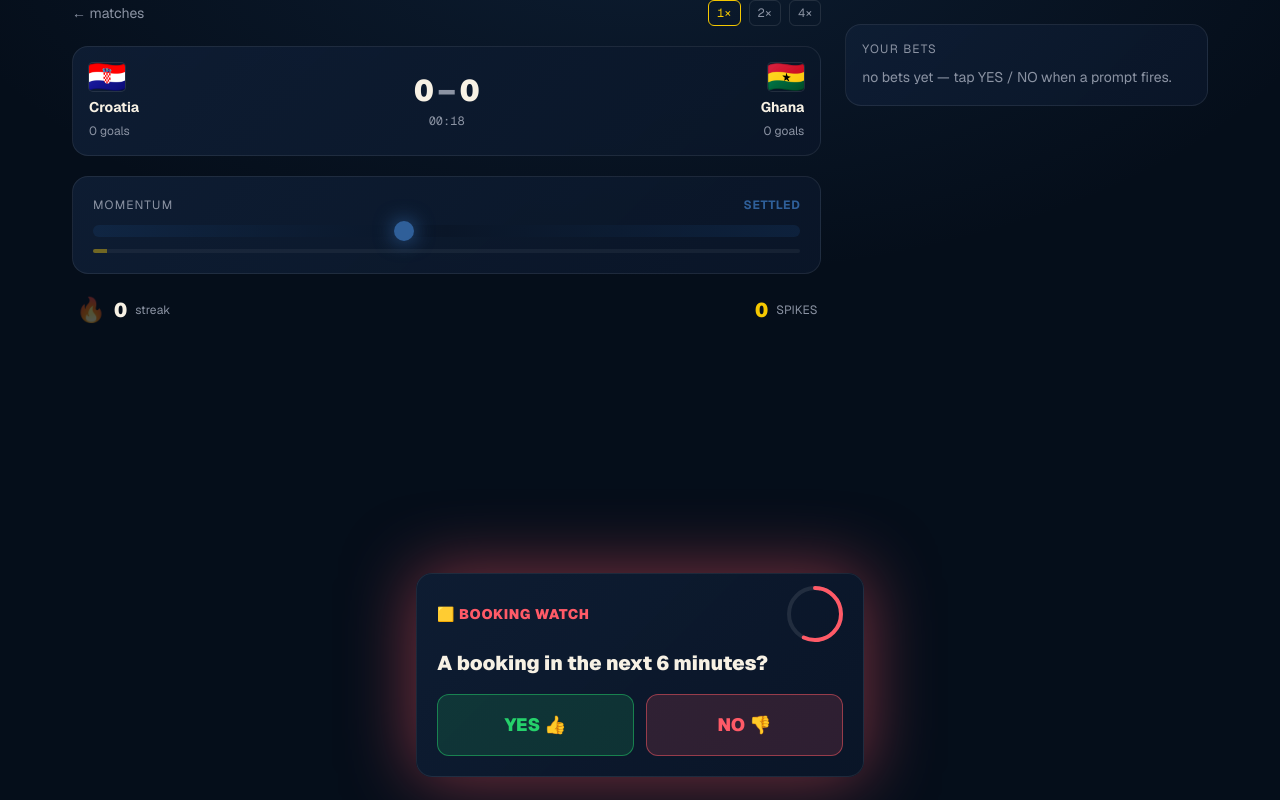
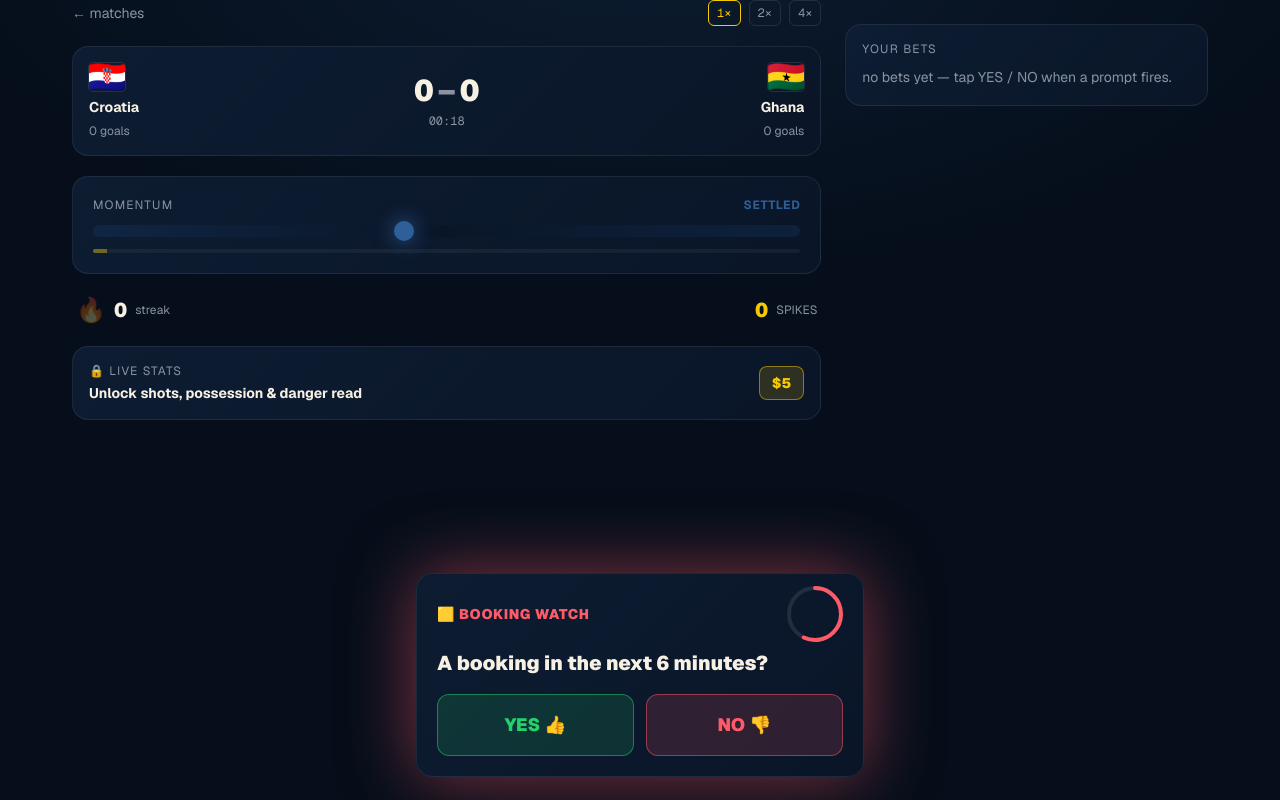
Before and after one commit to cnpierrepapi/spikelines, a Next.js app: page /match/17588245 in a window 1280 px wide. Built offline with nearby package versions, Linux system fonts and the light colour scheme.

Commit message:
Spikelines loop P3: $5 stat overlay (shots/possession), gated + unlock stub

```diff
--- a/app/live/[fid]/page.tsx
+++ b/app/live/[fid]/page.tsx
@@ -3,7 +3,7 @@
 import Link from "next/link";
 import { useParams } from "next/navigation";
 import { useEffect, useRef, useState, useCallback } from "react";
-import { recordBet, addBalance, hasPlayed, markPlayed, getBalance, streakSaveCost, buyStreakSave } from "@/lib/store";
+import { recordBet, addBalance, hasPlayed, markPlayed, getBalance, streakSaveCost, buyStreakSave, isPaid, setPaid as persistPaid } from "@/lib/store";
 import { celebrateFrom } from "@/lib/celebrate";
 import { type MarketKind, type Side, type Trigger, pickMarket, pickWindow, marketMatches, marketQuestion, marketLabel, marketHeader } from "@/lib/markets";
 
@@ -49,9 +49,12 @@ export default function LiveMatch() {
   const [graduated, setGraduated] = useState(false);
   const [blocked, setBlocked] = useState(false); // one-shot: already played this match
   const [saveOffer, setSaveOffer] = useState<{ cost: number; streak: number } | null>(null);
+  const [paid, setPaidState] = useState(false); // $5 premium (stat overlay)
+  const [stats, setStats] = useState({ s1: 0, s2: 0, poss1: 0, poss2: 0 });
 
   useEffect(() => {
     if (hasPlayed(fid)) setBlocked(true);
+    setPaidState(isPaid());
   }, [fid]);
   // SPIKES shown = the persistent wallet balance (so spends/earns are real).
   useEffect(() => {
@@ -72,6 +75,7 @@ export default function LiveMatch() {
   const saveOfferRef = useRef<{ cost: number; streak: number } | null>(null);
   saveOfferRef.current = saveOffer;
   const bonusAwarded = useRef(false);
+  const statsRef = useRef({ s1: 0, s2: 0, poss1: 0, poss2: 0 });
 
   const teamName = useCallback((side: 1 | 2) => (side === 2 ? entryRef.current?.p2 : entryRef.current?.p1) ?? (side === 2 ? "Away" : "Home"), []);
 
@@ -181,6 +185,8 @@ export default function LiveMatch() {
       if (ev.t === "momentum") {
         setTier(ev.tier);
         setAttacker(ev.participant);
+        if (ev.participant === 1) statsRef.current.poss1++; else statsRef.current.poss2++;
+        setStats({ ...statsRef.current });
       } else if (ev.t === "chance") {
         // Spike the meter to the attacking side, then offer a side-framed call.
         // high_danger bypasses the routine cooldown so a sudden chance always asks.
@@ -211,7 +217,11 @@ export default function LiveMatch() {
         const sigKind: MarketKind = ev.kind === "yellow" || ev.kind === "red" ? "booking" : ev.kind;
         settle({ kind: sigKind, side });
       } else if (ev.t === "event") {
-        if (ev.kind === "shot") addEvent("👟", `Shot — ${teamName(ev.side === 2 ? 2 : 1)}`);
+        if (ev.kind === "shot") {
+          addEvent("👟", `Shot — ${teamName(ev.side === 2 ? 2 : 1)}`);
+          if ((ev.side === 2 ? 2 : 1) === 1) statsRef.current.s1++; else statsRef.current.s2++;
+          setStats({ ...statsRef.current });
+        }
         settle({ kind: ev.kind, side: ev.side === 2 ? 2 : 1 });
       } else if (ev.t === "feed") {
         if (ev.kind === "penalty") addEvent("🥅", "Penalty awarded");
@@ -297,6 +307,8 @@ export default function LiveMatch() {
                 </div>
               </div>
             )}
+
+            <StatsOverlay paid={paid} stats={stats} p1={entry?.p1 ?? "Home"} p2={entry?.p2 ?? "Away"} onUnlock={() => { persistPaid(true); setPaidState(true); }} />
           </div>
 
           <aside className="lg:col-span-1 mt-5 lg:mt-0">
@@ -345,6 +357,38 @@ function Team({ name, iso, goals, active, right }: { name: string; iso?: string;
       {iso ? <img src={`/flags/${iso}.png`} alt={name} className="w-9 h-7 rounded object-cover ring-1 ring-white/10" /> : <div className="w-9 h-7 rounded bg-white/10" />}
       <span className={`text-sm font-bold truncate max-w-full ${active ? "text-primary" : "text-foreground"}`}>{name}</span>
       <span className="text-xs text-muted">{goals} goals</span>
+    </div>
+  );
+}
+
+function StatsOverlay({ paid, stats, p1, p2, onUnlock }: { paid: boolean; stats: { s1: number; s2: number; poss1: number; poss2: number }; p1: string; p2: string; onUnlock: () => void }) {
+  if (!paid) {
+    return (
+      <button onClick={onUnlock} className="card-surface rounded-2xl p-4 w-full text-left hover:border-primary/40 transition">
+        <div className="flex items-center justify-between gap-3">
+          <div>
+            <div className="text-xs uppercase tracking-widest text-muted mb-1">🔒 Live stats</div>
+            <div className="text-sm text-foreground font-bold">Unlock shots, possession &amp; danger read</div>
+          </div>
+          <span className="px-3 py-1.5 rounded-lg bg-primary/15 border border-primary/50 text-primary text-sm font-black shrink-0">$5</span>
+        </div>
+      </button>
+    );
+  }
+  const tot = stats.poss1 + stats.poss2;
+  const pct1 = tot ? Math.round((stats.poss1 / tot) * 100) : 50;
+  return (
+    <div className="card-surface rounded-2xl p-4">
+      <div className="text-xs uppercase tracking-widest text-muted mb-3">Live stats <span className="text-primary">· premium</span></div>
+      <div className="flex items-center justify-between text-3xl font-black tabular-nums mb-1">
+        <span>{stats.s1}</span><span className="text-muted text-xs self-center uppercase tracking-widest">shots</span><span>{stats.s2}</span>
+      </div>
+      <div className="text-[11px] text-muted flex justify-between mb-4"><span>{p1}</span><span>{p2}</span></div>
+      <div className="text-xs text-muted mb-1 flex justify-between"><span>possession</span><span>{pct1}% · {100 - pct1}%</span></div>
+      <div className="h-2 rounded-full bg-white/5 overflow-hidden flex">
+        <div className="h-full bg-primary" style={{ width: `${pct1}%` }} />
+        <div className="h-full bg-accent" style={{ width: `${100 - pct1}%` }} />
+      </div>
     </div>
   );
 }
--- a/app/match/[fid]/page.tsx
+++ b/app/match/[fid]/page.tsx
@@ -3,7 +3,7 @@
 import Link from "next/link";
 import { useParams } from "next/navigation";
 import { useEffect, useRef, useState, useCallback } from "react";
-import { recordBet, addBalance, hasPlayed, markPlayed, getBalance, streakSaveCost, buyStreakSave } from "@/lib/store";
+import { recordBet, addBalance, hasPlayed, markPlayed, getBalance, streakSaveCost, buyStreakSave, isPaid, setPaid as persistPaid } from "@/lib/store";
 import { celebrateFrom } from "@/lib/celebrate";
 import { type MarketKind, type Side, type Trigger, sideOf, pickMarket, pickWindow, marketMatches, marketQuestion, marketLabel, marketHeader } from "@/lib/markets";
 
@@ -70,10 +70,13 @@ export default function ReplayMatch() {
   const [graduated, setGraduated] = useState(false);
   const [blocked, setBlocked] = useState(false); // one-shot: already played this match
   const [saveOffer, setSaveOffer] = useState<{ cost: number; streak: number } | null>(null);
+  const [paid, setPaidState] = useState(false); // $5 premium (stat overlay)
+  const [stats, setStats] = useState({ s1: 0, s2: 0, poss1: 0, poss2: 0 });
 
   // Decide on mount only, so marking-as-played mid-game doesn't block the session.
   useEffect(() => {
     if (hasPlayed(fid)) setBlocked(true);
+    setPaidState(isPaid());
   }, [fid]);
   // SPIKES shown = the persistent wallet balance (so spends/earns are real).
   useEffect(() => {
@@ -100,6 +103,7 @@ export default function ReplayMatch() {
   const saveOfferRef = useRef<{ cost: number; streak: number } | null>(null);
   saveOfferRef.current = saveOffer;
   const bonusAwarded = useRef(false);
+  const statsRef = useRef({ s1: 0, s2: 0, poss1: 0, poss2: 0 });
 
   const teamName = useCallback((side: 1 | 2) => (side === 2 ? entryRef.current?.p2 : entryRef.current?.p1) ?? (side === 2 ? "Away" : "Home"), []);
 
@@ -234,6 +238,8 @@ export default function ReplayMatch() {
         if (TIER[t]) {
           setTier(t);
           setAttacker(sideOf(r.Participant));
+          if (sideOf(r.Participant) === 1) statsRef.current.poss1++; else statsRef.current.poss2++;
+          setStats({ ...statsRef.current });
         }
       }
 
@@ -262,7 +268,7 @@ export default function ReplayMatch() {
         }, 5000);
       }
 
-      if (r.Action === "shot") { addEvent("👟", `Shot — ${teamName(sideOf(r.Participant))}`); settle({ kind: "shot", side: sideOf(r.Participant) }); }
+      if (r.Action === "shot") { addEvent("👟", `Shot — ${teamName(sideOf(r.Participant))}`); if (sideOf(r.Participant) === 1) statsRef.current.s1++; else statsRef.current.s2++; setStats({ ...statsRef.current }); settle({ kind: "shot", side: sideOf(r.Participant) }); }
       else if (r.Action === "penalty") addEvent("🥅", "Penalty awarded");
       else if (r.Action === "var") addEvent("📺", "VAR review");
       else if (r.Action === "substitution") addEvent("🔄", `Substitution${r.Data?.Participant ? ` — ${teamName(r.Data.Participant === 2 ? 2 : 1)}` : ""}`);
@@ -416,6 +422,8 @@ export default function ReplayMatch() {
           </div>
         )}
 
+            <StatsOverlay paid={paid} stats={stats} p1={entry?.p1 ?? "Home"} p2={entry?.p2 ?? "Away"} onUnlock={() => { persistPaid(true); setPaidState(true); }} />
+
             {done && (
               <div className="text-center text-muted text-sm">
                 Full time. <Link href="/" className="text-primary font-bold">pick another match →</Link>
@@ -469,6 +477,38 @@ function Team({ name, iso, goals, active, right }: { name: string; iso?: string;
       {iso ? <img src={`/flags/${iso}.png`} alt={name} className="w-9 h-7 rounded object-cover ring-1 ring-white/10" /> : <div className="w-9 h-7 rounded bg-white/10" />}
       <span className={`text-sm font-bold truncate max-w-full ${active ? "text-primary" : "text-foreground"}`}>{name}</span>
       <span className="text-xs text-muted">{goals} goals</span>
+    </div>
+  );
+}
+
+function StatsOverlay({ paid, stats, p1, p2, onUnlock }: { paid: boolean; stats: { s1: number; s2: number; poss1: number; poss2: number }; p1: string; p2: string; onUnlock: () => void }) {
+  if (!paid) {
+    return (
+      <button onClick={onUnlock} className="card-surface rounded-2xl p-4 w-full text-left hover:border-primary/40 transition">
+        <div className="flex items-center justify-between gap-3">
+          <div>
+            <div className="text-xs uppercase tracking-widest text-muted mb-1">🔒 Live stats</div>
+            <div className="text-sm text-foreground font-bold">Unlock shots, possession &amp; danger read</div>
+          </div>
+          <span className="px-3 py-1.5 rounded-lg bg-primary/15 border border-primary/50 text-primary text-sm font-black shrink-0">$5</span>
+        </div>
+      </button>
+    );
+  }
+  const tot = stats.poss1 + stats.poss2;
+  const pct1 = tot ? Math.round((stats.poss1 / tot) * 100) : 50;
+  return (
+    <div className="card-surface rounded-2xl p-4">
+      <div className="text-xs uppercase tracking-widest text-muted mb-3">Live stats <span className="text-primary">· premium</span></div>
+      <div className="flex items-center justify-between text-3xl font-black tabular-nums mb-1">
+        <span>{stats.s1}</span><span className="text-muted text-xs self-center uppercase tracking-widest">shots</span><span>{stats.s2}</span>
+      </div>
+      <div className="text-[11px] text-muted flex justify-between mb-4"><span>{p1}</span><span>{p2}</span></div>
+      <div className="text-xs text-muted mb-1 flex justify-between"><span>possession</span><span>{pct1}% · {100 - pct1}%</span></div>
+      <div className="h-2 rounded-full bg-white/5 overflow-hidden flex">
+        <div className="h-full bg-primary" style={{ width: `${pct1}%` }} />
+        <div className="h-full bg-accent" style={{ width: `${100 - pct1}%` }} />
+      </div>
     </div>
   );
 }
```
